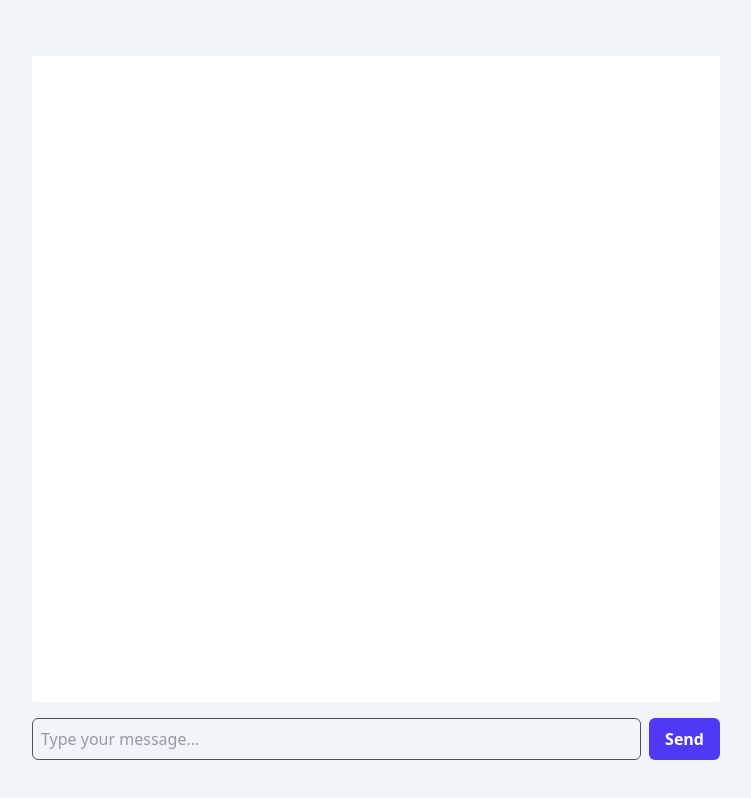
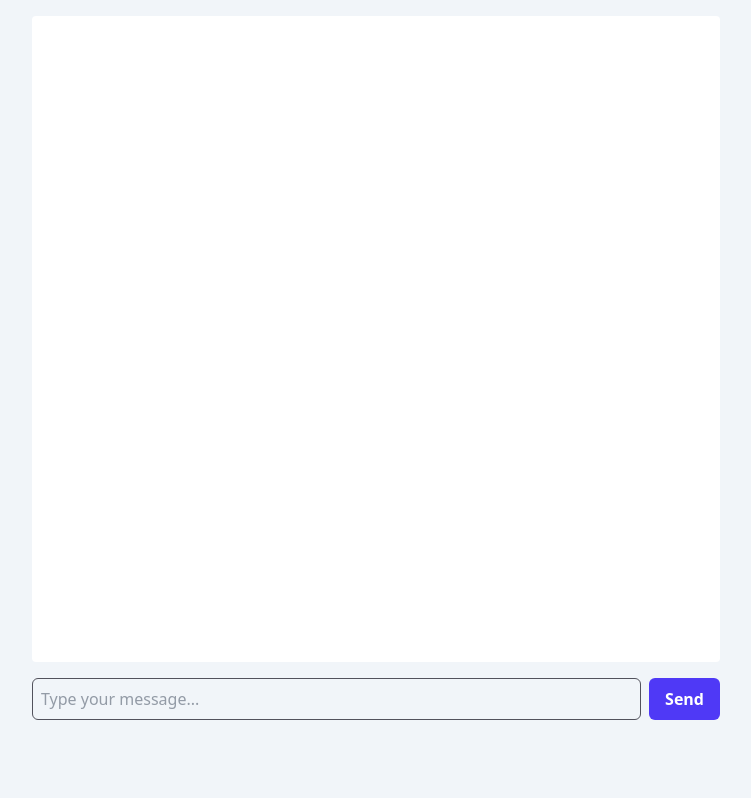
Before and after one commit to rvanegas/dianoia, a React (Vite) app in the folder frontend/: page / in a window 1280 px wide. Shown: the whole page, without its empty margins (264-1015 px from the left). Built offline with nearby package versions, Linux system fonts and the light colour scheme.

Commit message:
Import tailwind's typography pluging

```diff
--- a/frontend/src/index.css
+++ b/frontend/src/index.css
@@ -1,4 +1,5 @@
 @import "tailwindcss";
+@plugin "@tailwindcss/typography";
 
 :root {
   font-family: system-ui, Avenir, Helvetica, Arial, sans-serif;
@@ -6,33 +7,9 @@
   font-weight: 400;
 
   color-scheme: light dark;
-  color: rgba(255, 255, 255, 0.87);
-  background-color: #242424;
 
   font-synthesis: none;
   text-rendering: optimizeLegibility;
   -webkit-font-smoothing: antialiased;
   -moz-osx-font-smoothing: grayscale;
 }
-
-a {
-  font-weight: 500;
-  color: #646cff;
-  text-decoration: inherit;
-}
-a:hover {
-  color: #535bf2;
-}
-
-body {
-  margin: 0;
-  display: flex;
-  place-items: center;
-  min-width: 320px;
-  min-height: 100vh;
-}
-
-h1 {
-  font-size: 3.2em;
-  line-height: 1.1;
-}
```
